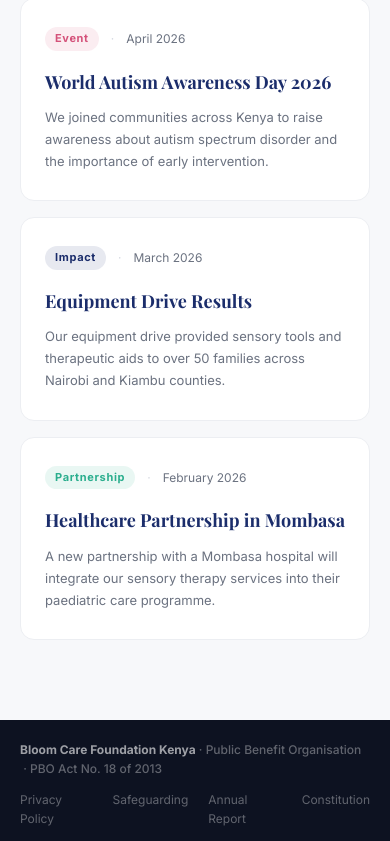
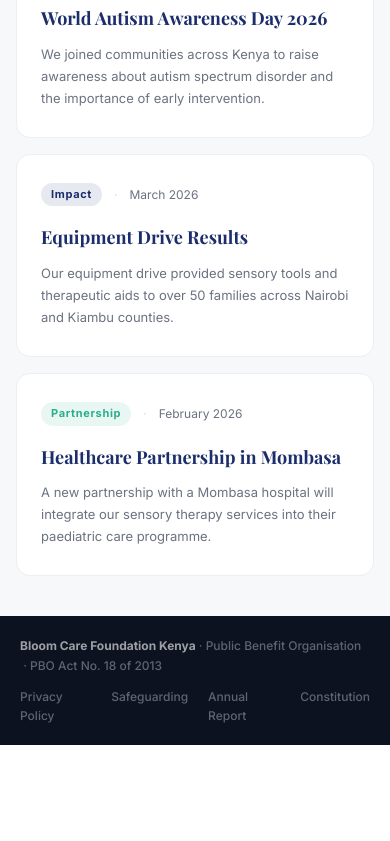
Before and after one commit to linuxbyter/BloomCare, a Next.js app: page /news in a window 390 px wide. Shown: the part 1156-1997 px from the top of the page. After the commit the page ends 1901 px from the top, so only its background shows below. Built offline with nearby package versions, Linux system fonts and the light colour scheme; a web font is replaced by a local one.

Commit message:
Remove logo/hero animation delays, improve mobile responsive styles, clean Footer hover to CSS

```diff
--- a/src/app/globals.css
+++ b/src/app/globals.css
@@ -206,8 +206,21 @@ textarea.form-input { resize: vertical; min-height: 140px; }
   .how-grid { grid-template-columns: 1fr !important; }
   .impact-grid { grid-template-columns: repeat(2, 1fr) !important; }
   .involve-grid { grid-template-columns: 1fr 1fr !important; }
+  .section { padding: 3rem 0; }
 }
 @media (max-width: 640px) {
-  .impact-grid { grid-template-columns: 1fr 1fr !important; }
+  .impact-grid { grid-template-columns: 1fr !important; }
   .involve-grid { grid-template-columns: 1fr !important; }
+  .section { padding: 2.5rem 0; }
+  .container { padding: 0 1rem; }
+  .programs-grid { grid-template-columns: 1fr !important; }
 }
+
+/* ============================================================
+   FOOTER
+   ============================================================ */
+.footer-link {
+  color: rgba(255,255,255,0.35);
+  transition: color var(--transition);
+}
+.footer-link:hover { color: var(--teal); }
--- a/src/app/page.tsx
+++ b/src/app/page.tsx
@@ -84,11 +84,10 @@ export default function HomePage() {
                     width: 180, height: 180, objectFit: "contain", borderRadius: "50%",
                     background: "white", padding: 10, position: "relative", zIndex: 2,
                     boxShadow: "0 0 0 1px rgba(255,255,255,0.08), 0 8px 32px rgba(0,0,0,0.2)",
-                    opacity: 0, animation: "logo-reveal 1s cubic-bezier(0.22, 1, 0.36, 1) 0.3s forwards",
                   }}
                 />
               </div>
-              <div style={{ fontSize: "0.6875rem", fontWeight: 700, letterSpacing: "0.16em", textTransform: "uppercase", color: "rgba(255,255,255,0.5)", opacity: 0, animation: "fade-up 0.8s ease 1.1s forwards" }}>
+              <div style={{ fontSize: "0.6875rem", fontWeight: 700, letterSpacing: "0.16em", textTransform: "uppercase", color: "rgba(255,255,255,0.5)" }}>
                 {"Empower \u00b7 Include \u00b7 Inspire"}
               </div>
               <ul style={{ display: "flex", flexWrap: "wrap", gap: 6, justifyContent: "center" }} role="list">
@@ -102,24 +101,24 @@ export default function HomePage() {
 
             {/* Hero text */}
             <div className="hero-text">
-              <p style={{ fontSize: "0.6875rem", fontWeight: 700, letterSpacing: "0.12em", textTransform: "uppercase", color: "#7dffd6", marginBottom: "0.75rem", opacity: 0, animation: "fade-up 0.6s ease 0.8s forwards" }}>
+              <p style={{ fontSize: "0.6875rem", fontWeight: 700, letterSpacing: "0.12em", textTransform: "uppercase", color: "#7dffd6", marginBottom: "0.75rem" }}>
                 Public Benefit Organisation · Kenya
               </p>
-              <h1 style={{ fontFamily: "var(--font-playfair)", fontSize: "clamp(1.9rem, 3.5vw, 2.75rem)", color: "var(--white)", lineHeight: 1.15, marginBottom: "1.25rem", opacity: 0, animation: "fade-up 0.7s ease 0.95s forwards" }}>
+              <h1 style={{ fontFamily: "var(--font-playfair)", fontSize: "clamp(1.9rem, 3.5vw, 2.75rem)", color: "var(--white)", lineHeight: 1.15, marginBottom: "1.25rem" }}>
                 Every child <em style={{ color: "#7dffd6", fontStyle: "normal" }}>deserves to bloom</em>
               </h1>
-              <p style={{ fontSize: "0.9375rem", color: "rgba(255,255,255,0.6)", lineHeight: 1.8, marginBottom: "2rem", opacity: 0, animation: "fade-up 0.7s ease 1.1s forwards" }}>
+              <p style={{ fontSize: "0.9375rem", color: "rgba(255,255,255,0.6)", lineHeight: 1.8, marginBottom: "2rem" }}>
                 Bloom Care Foundation Kenya provides therapeutic support, caregiver training and sensory equipment
                 for children with developmental conditions — including autism, sensory processing disorder
                 and intellectual disabilities — and their families across Kenya.
               </p>
-              <div style={{ display: "flex", gap: 12, flexWrap: "wrap", opacity: 0, animation: "fade-up 0.6s ease 1.3s forwards" }}>
+              <div style={{ display: "flex", gap: 12, flexWrap: "wrap" }}>
                 <Link href="/programs" className="btn btn--primary">Our Programs</Link>
                 <Link href="/contact" className="btn btn--ghost">Get Involved</Link>
               </div>
 
               {/* Stats */}
-              <div style={{ display: "grid", gridTemplateColumns: "1fr 1fr", gap: 10, marginTop: "2.5rem", opacity: 0, animation: "fade-up 0.7s ease 1.5s forwards" }} aria-label="Key facts">
+              <div style={{ display: "grid", gridTemplateColumns: "1fr 1fr", gap: 10, marginTop: "2.5rem" }} aria-label="Key facts">
                 {[
                   { num: "5+", label: "Counties of operation", accent: true },
                   { num: "PBO", label: "Registered under PBO Act No. 18 of 2013", accent: false },
--- a/src/components/Footer.tsx
+++ b/src/components/Footer.tsx
@@ -1,5 +1,3 @@
-"use client";
-
 export default function Footer() {
   return (
     <footer
@@ -16,21 +14,16 @@ export default function Footer() {
     >
       <p style={{ fontSize: "0.75rem", color: "rgba(255,255,255,0.35)", fontWeight: 500 }}>
         <strong style={{ color: "rgba(255,255,255,0.6)" }}>Bloom Care Foundation Kenya</strong>
-        &nbsp;·&nbsp;Public Benefit Organisation
-        &nbsp;·&nbsp;PBO Act No. 18 of 2013
+        &nbsp;&middot;&nbsp;Public Benefit Organisation
+        &nbsp;&middot;&nbsp;PBO Act No. 18 of 2013
       </p>
       <nav style={{ display: "flex", gap: "1.25rem" }} aria-label="Footer links">
         {["Privacy Policy", "Safeguarding", "Annual Report", "Constitution"].map((link) => (
           <a
             key={link}
             href="#"
-            style={{
-              fontSize: "0.75rem",
-              color: "rgba(255,255,255,0.35)",
-              transition: "color var(--transition)",
-            }}
-            onMouseEnter={(e) => (e.currentTarget.style.color = "var(--teal)")}
-            onMouseLeave={(e) => (e.currentTarget.style.color = "rgba(255,255,255,0.35)")}
+            className="footer-link"
+            style={{ fontSize: "0.75rem", fontWeight: 500 }}
           >
             {link}
           </a>
```
